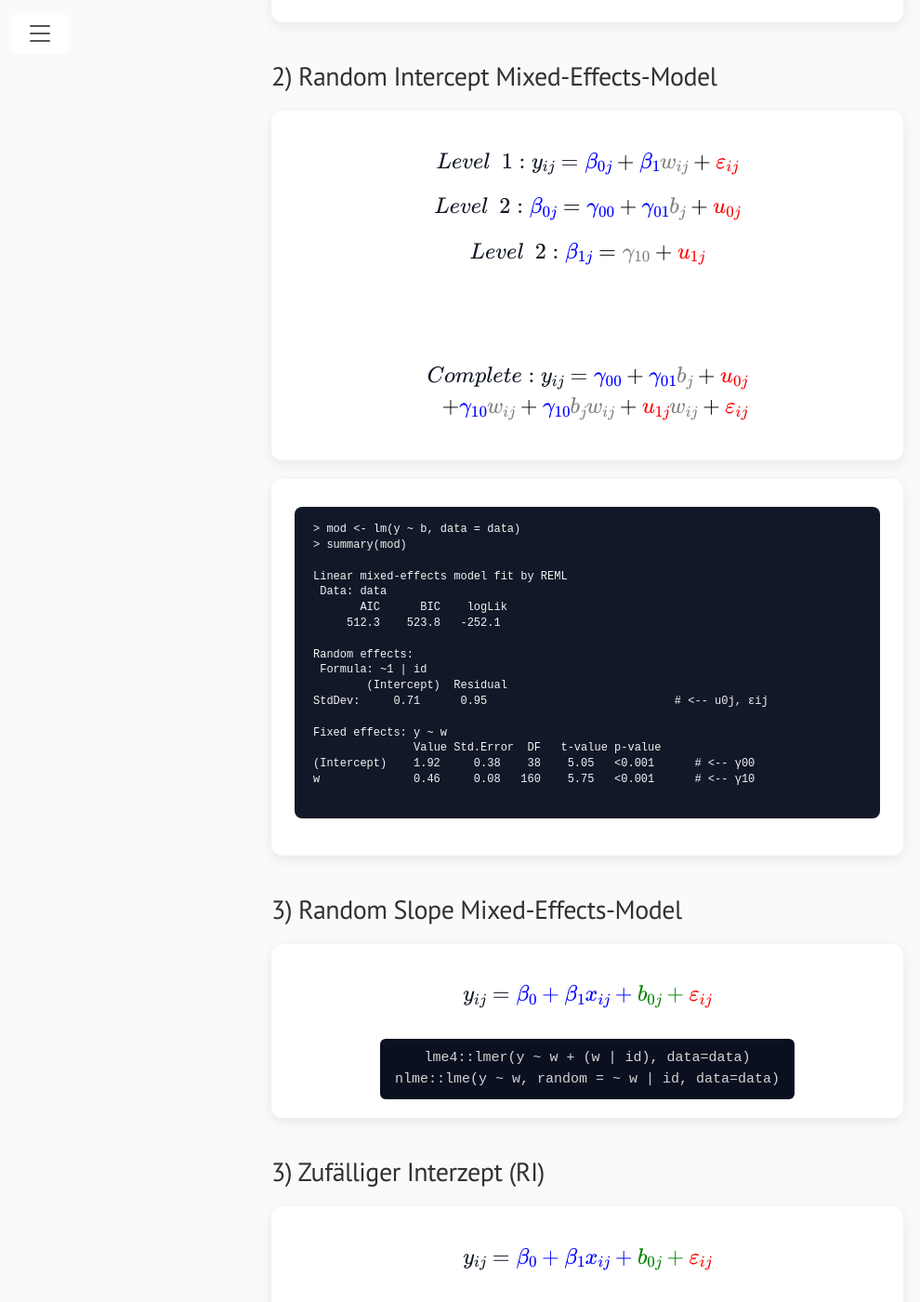
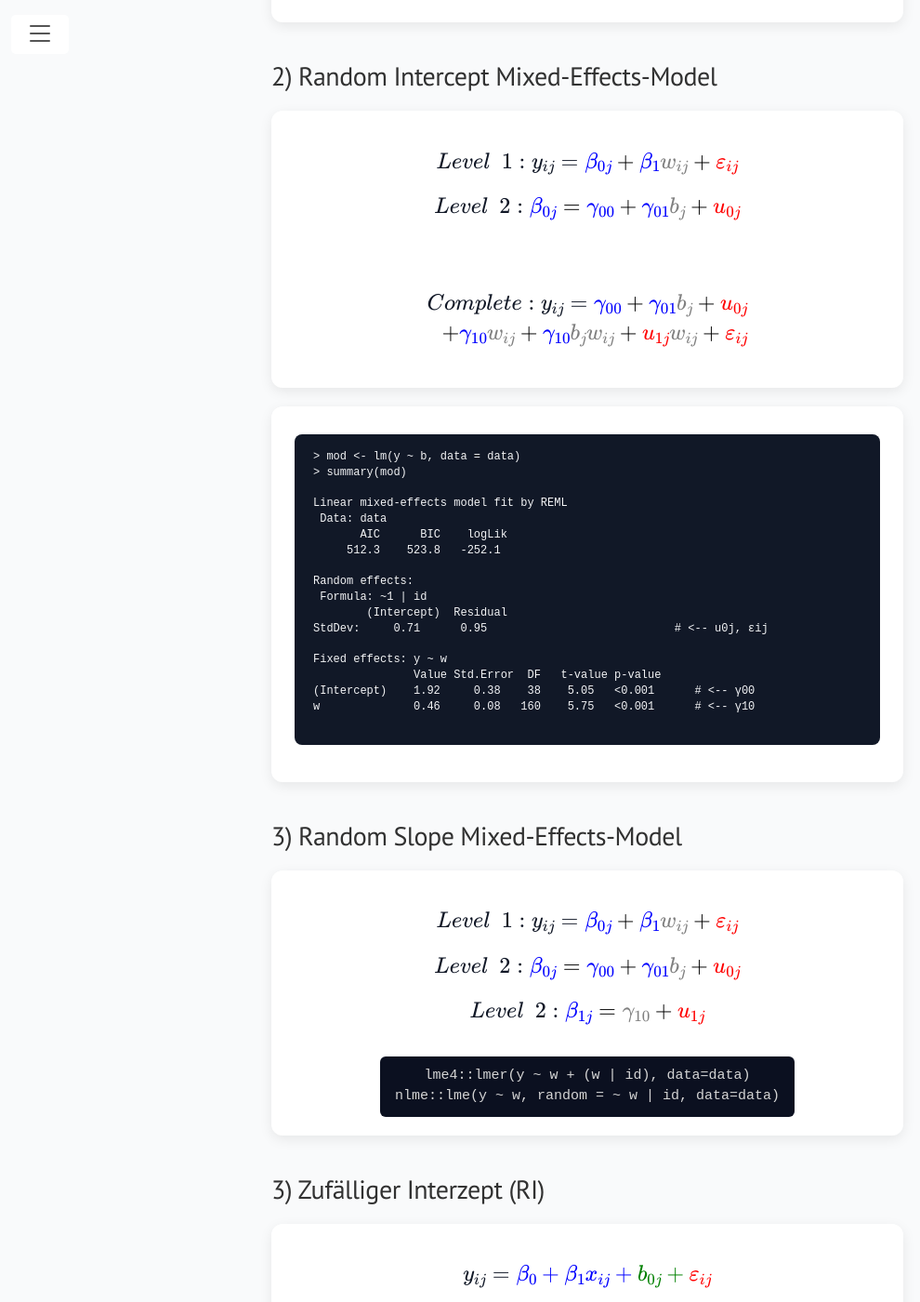
Before and after one commit to lennartseizer/ild, a Jekyll site: the page built from 9.html, in a window 1280 px wide and 1400 px high, scrolled down 923 px. Shown: the whole window at 93% size, without its empty margins (8-998 px from the left). Built offline with Jekyll 4.4.1, drawn with Linux system fonts in a browser that asks for light colours.

Commit message:
Update 9.html

```diff
--- a/9.html
+++ b/9.html
@@ -174,12 +174,6 @@
       \color{black}+ \color{blue}\gamma_{01}\color{gray}b_{j}
       \color{black}+ \color{red}u_{0j}
       $$
-      $$
-      Level&ensp;2: \color{blue}\beta_{1j}
-      \color{black}= \color{gray}\gamma_{10}
-      \color{black}+ \color{red}u_{1j}
-      $$
-      <br>
       <br>
       $$
       \begin{align*}
@@ -215,8 +209,21 @@
     <h2>3) Random Slope Mixed-Effects-Model</h2>
     <div class="card">
       $$
-      y_{ij} = \color{blue}{\beta_0} + \color{blue}{\beta_1} x_{ij}
-      + \color{green}{b_{0j}} + \color{red}{\varepsilon_{ij}}
+      Level&ensp;1: y_{ij}
+      = \color{blue}\beta_{0j}
+      \color{black}+ \color{blue}\beta_{1}\color{gray}w_{ij}
+      \color{black}+ \color{red}\varepsilon_{ij}
+      $$
+      $$
+      Level&ensp;2: \color{blue}\beta_{0j}
+      \color{black}= \color{blue}\gamma_{00}
+      \color{black}+ \color{blue}\gamma_{01}\color{gray}b_{j}
+      \color{black}+ \color{red}u_{0j}
+      $$
+      $$
+      Level&ensp;2: \color{blue}\beta_{1j}
+      \color{black}= \color{gray}\gamma_{10}
+      \color{black}+ \color{red}u_{1j}
       $$
       <center>
       <div class="code" style="font-size: 15px";>
```
